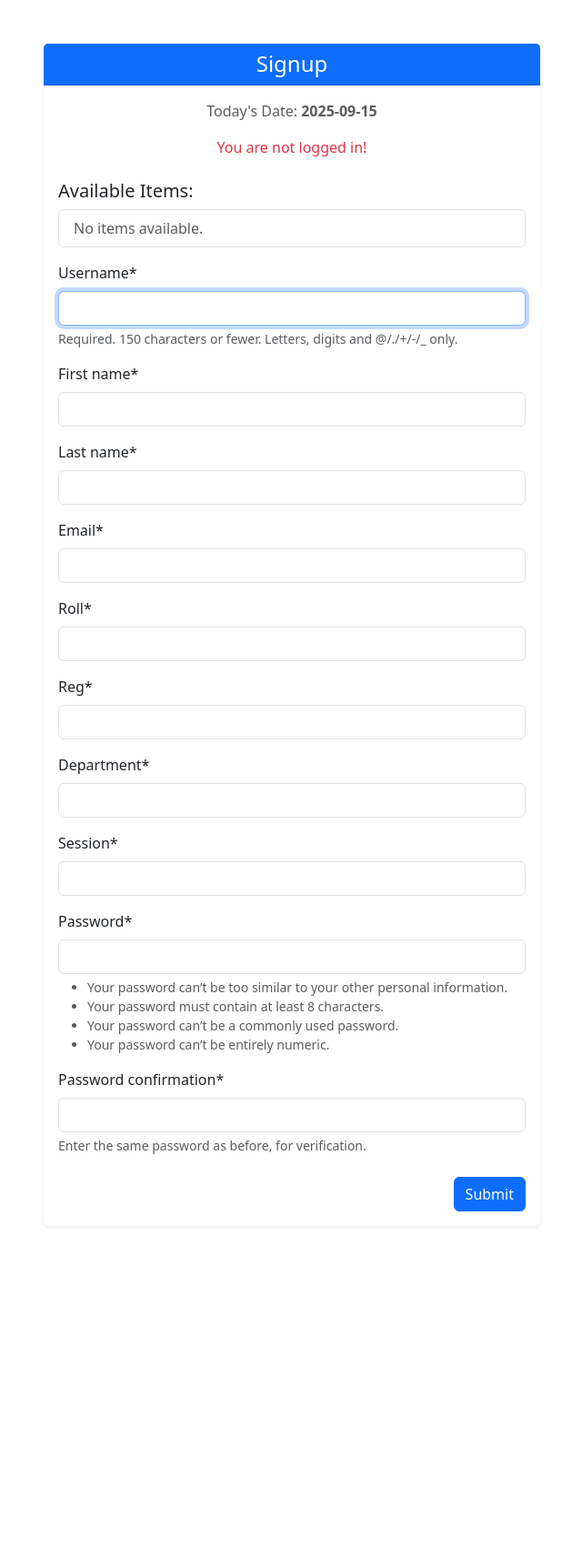
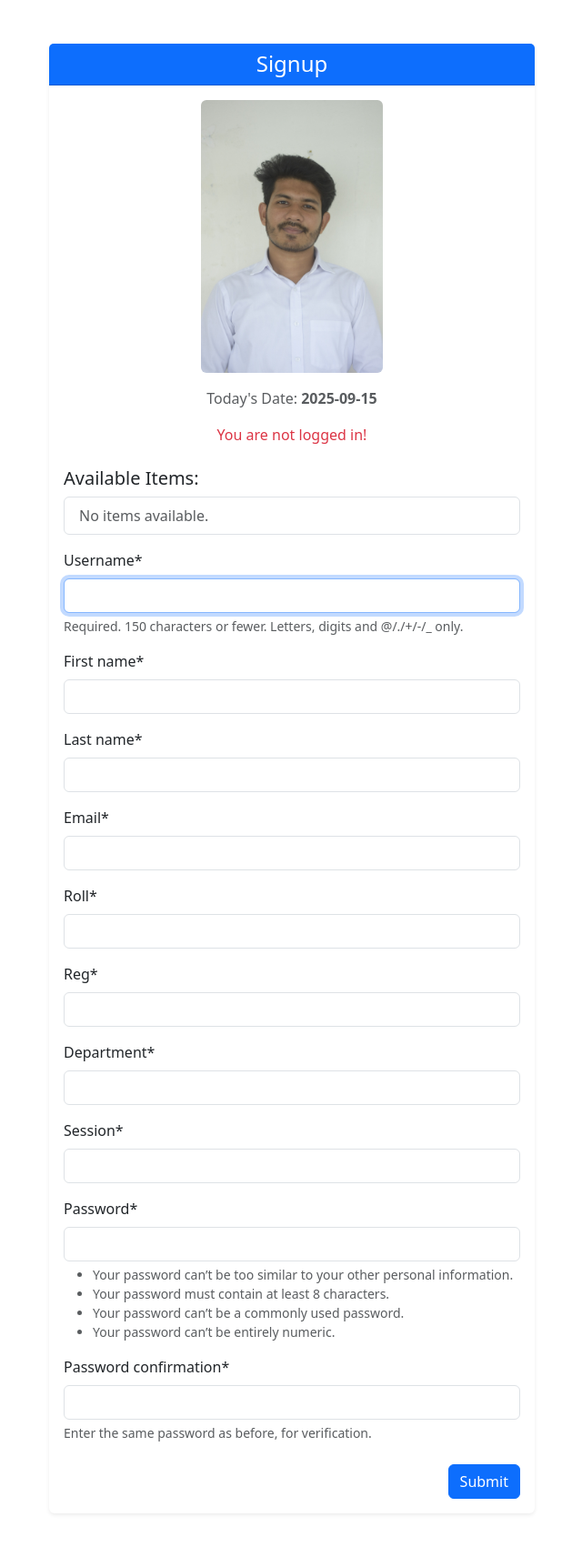
Before and after one commit to abdullahhodancse/vaid_tech_urls-templates-views, a Django app: page /task/reg/ in a window 1280 px wide. Shown: the whole page at 91% size, without its empty margins (319-959 px from the left). Before the commit the page ends 1349 px from the top, so only its background shows below. Run offline with Django 5.2, Linux system fonts and the light colour scheme; some libraries are stand-ins or nearby versions.

Commit message:
add static,veriable,extend

```diff
--- a/app1/views.py
+++ b/app1/views.py
@@ -269,4 +269,4 @@ def signup(request):
         form = UserRegistrationForm()
 
     # Render signup page with form
-    return render(request, 'app.html', {'form': form, 'type': 'Signup', 'my_date': date.today()})
+    return render(request, 'app1.html', {'form': form, 'type': 'Signup', 'my_date': date.today()})
--- a/learn_view_urels/settings.py
+++ b/learn_view_urels/settings.py
@@ -75,6 +75,10 @@ TEMPLATES = [
 ]
 
 WSGI_APPLICATION = 'learn_view_urels.wsgi.application'
+STATIC_URL = '/static/'
+STATICFILES_DIRS = [
+    BASE_DIR / "static",
+]
 
 
 # Database
--- a/templates/app.html
+++ b/templates/app1.html
@@ -1,36 +1,39 @@
+{% extends "base.html" %}
 {% load crispy_forms_tags %}
+{% load static %}
 
-<!DOCTYPE html>
-<html lang="en">
-<head>
-    <meta charset="UTF-8">
-    <meta name="viewport" content="width=device-width, initial-scale=1.0">
-    <title>{{ type }}</title>
-    <!-- Bootstrap CSS CDN -->
-    <link href="https://cdn.jsdelivr.net/npm/bootstrap@5.3.2/dist/css/bootstrap.min.css" rel="stylesheet">
-</head>
-<body>
+{% block title %}{{ type }}{% endblock %}
 
+{% block body %}
 <div class="container my-5">
     <div class="row justify-content-center">
         <div class="col-md-8 col-lg-6">
             <div class="card shadow-sm border-0">
+                <!-- Card Header -->
                 <div class="card-header bg-primary text-white text-center">
-                     <h4 class="mb-0">{{ type }}</h4>
+                    <h4 class="mb-0">{{ type }}</h4>
                 </div>
+
+                <!-- Card Body -->
                 <div class="card-body">
-                     <p class="text-muted text-center">
+                    <!-- Image -->
+                    <div class="text-center mb-3">
+                        <img src="{% static 'IMG_0154.JPG' %}" alt="My Picture" width="200" height="150" class="img-fluid rounded">
+                    </div>
+
+                    <!-- Date -->
+                    <p class="text-muted text-center">
                         Today's Date: <strong>{{ my_date|date:"Y-m-d" }}</strong>
                     </p>
 
-                    <!-- 🔹 Example: IF-ELSE Condition -->
+                    <!-- User Authentication Status -->
                     {% if user.is_authenticated %}
                         <p class="text-success text-center">Welcome back, {{ user.username }}!</p>
                     {% else %}
                         <p class="text-danger text-center">You are not logged in!</p>
                     {% endif %}
 
-                    <!-- 🔹 Example: FOR Loop -->
+                    <!-- Available Items List -->
                     <h5 class="mt-4">Available Items:</h5>
                     <ul class="list-group mb-3">
                         {% for item in items %}
@@ -40,6 +43,7 @@
                         {% endfor %}
                     </ul>
 
+                    <!-- Form -->
                     <form method="post" novalidate>
                         {% csrf_token %}
                         {{ form|crispy }}
@@ -52,7 +56,4 @@
         </div>
     </div>
 </div>
-
-<script src="https://cdn.jsdelivr.net/npm/bootstrap@5.3.2/dist/js/bootstrap.bundle.min.js"></script>
-</body>
-</html>
+{% endblock %}
--- /dev/null
+++ b/templates/base.html
@@ -0,0 +1,21 @@
+{% load static %}
+<!DOCTYPE html>
+<html lang="en">
+<head>
+    <meta charset="UTF-8">
+    <meta name="viewport" content="width=device-width, initial-scale=1.0">
+    <title>{% block title %}My Site{% endblock %}</title>
+    <link href="https://cdn.jsdelivr.net/npm/bootstrap@5.3.2/dist/css/bootstrap.min.css" rel="stylesheet">
+</head>
+<body>
+
+<div class="container my-5">
+    {% block body %}
+    <!-- Default content if child does not override -->
+    <p class="text-center text-muted">Welcome to the site!</p>
+    {% endblock %}
+</div>
+
+<script src="https://cdn.jsdelivr.net/npm/bootstrap@5.3.2/dist/js/bootstrap.bundle.min.js"></script>
+</body>
+</html>
```
Also changed, not shown: static/IMG_0154.JPG (added).
